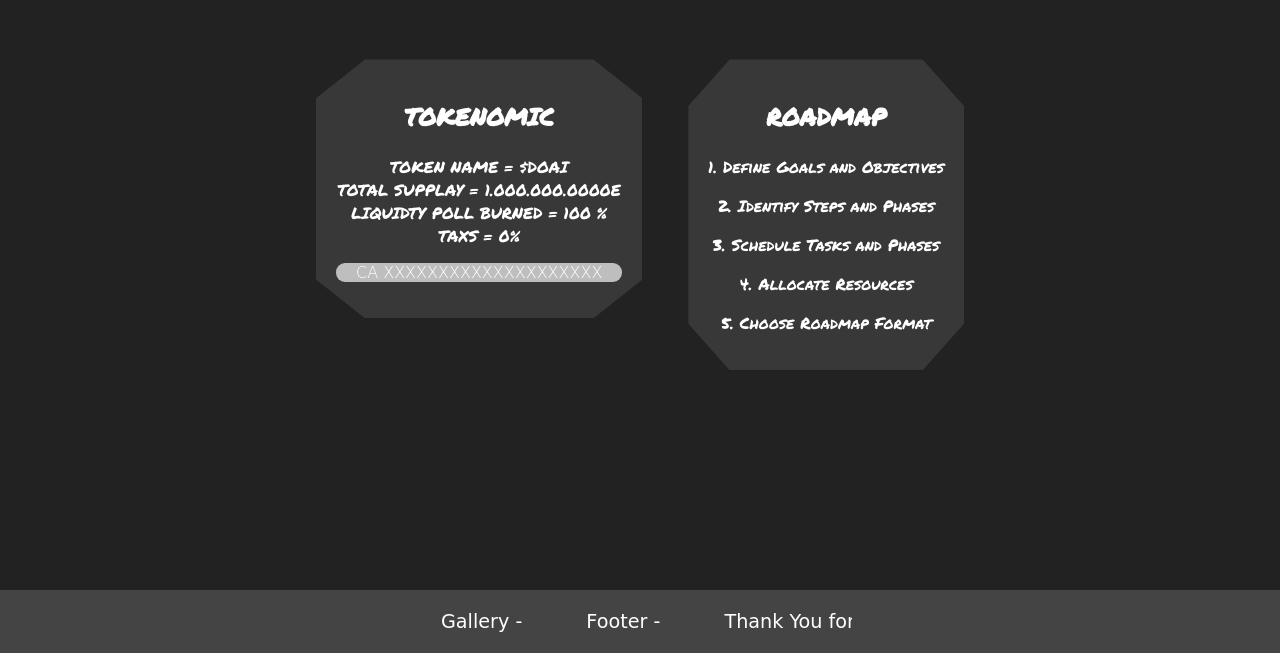
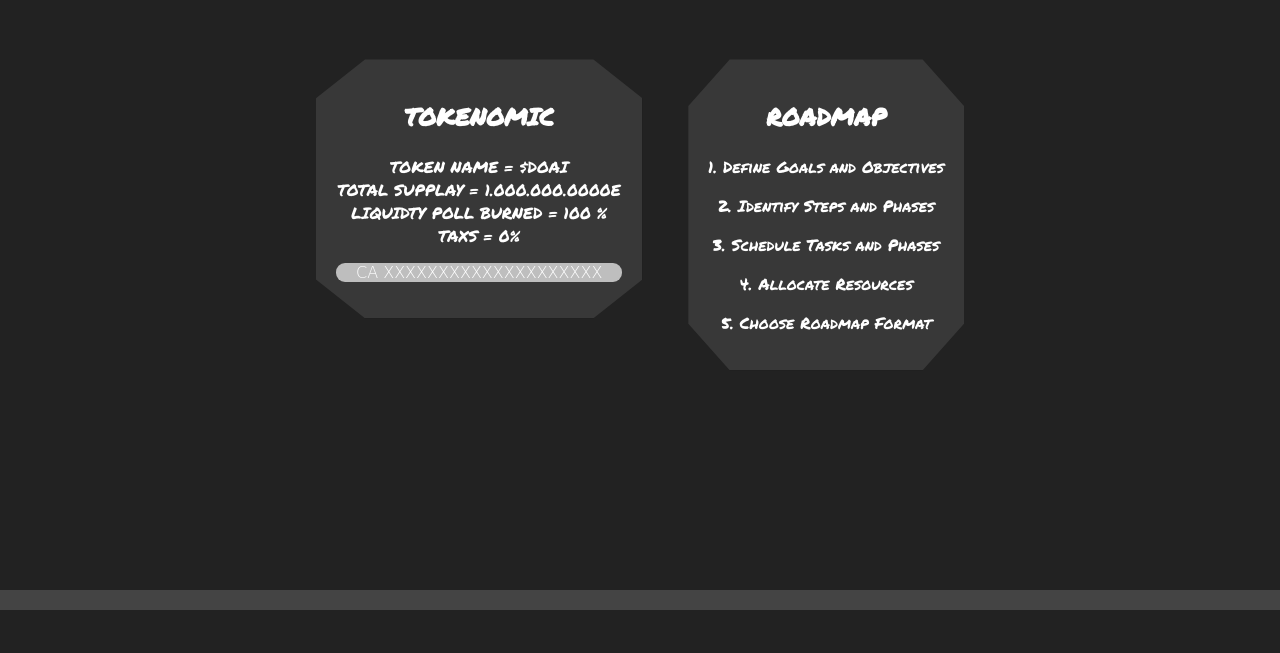
Before and after one commit to nokinokia/doggai, a plain HTML site: page index.html in a window 1280 px wide. Shown: the part 1520-2173 px from the top of the page. After the commit the page ends 2130 px from the top, so only its background shows below. Drawn offline with Linux system fonts and the light colour scheme; a web font is replaced by a local one.

Commit message:
Update index.html

```diff
--- a/index.html
+++ b/index.html
@@ -86,14 +86,6 @@
     <div class="marquee-container top">
         <div class="marquee">
 
-    <!-- Garis Pembatas Bawah -->
-    <div class="marquee-container bottom">
-        <div class="marquee">
-            <span>Gallery - </span>
-            <span>Footer - </span>
-            <span>Thank You for Visiting - </span>
-        </div>
-    </div>
 
     <script src="script.js"></script>
 </body>
```
